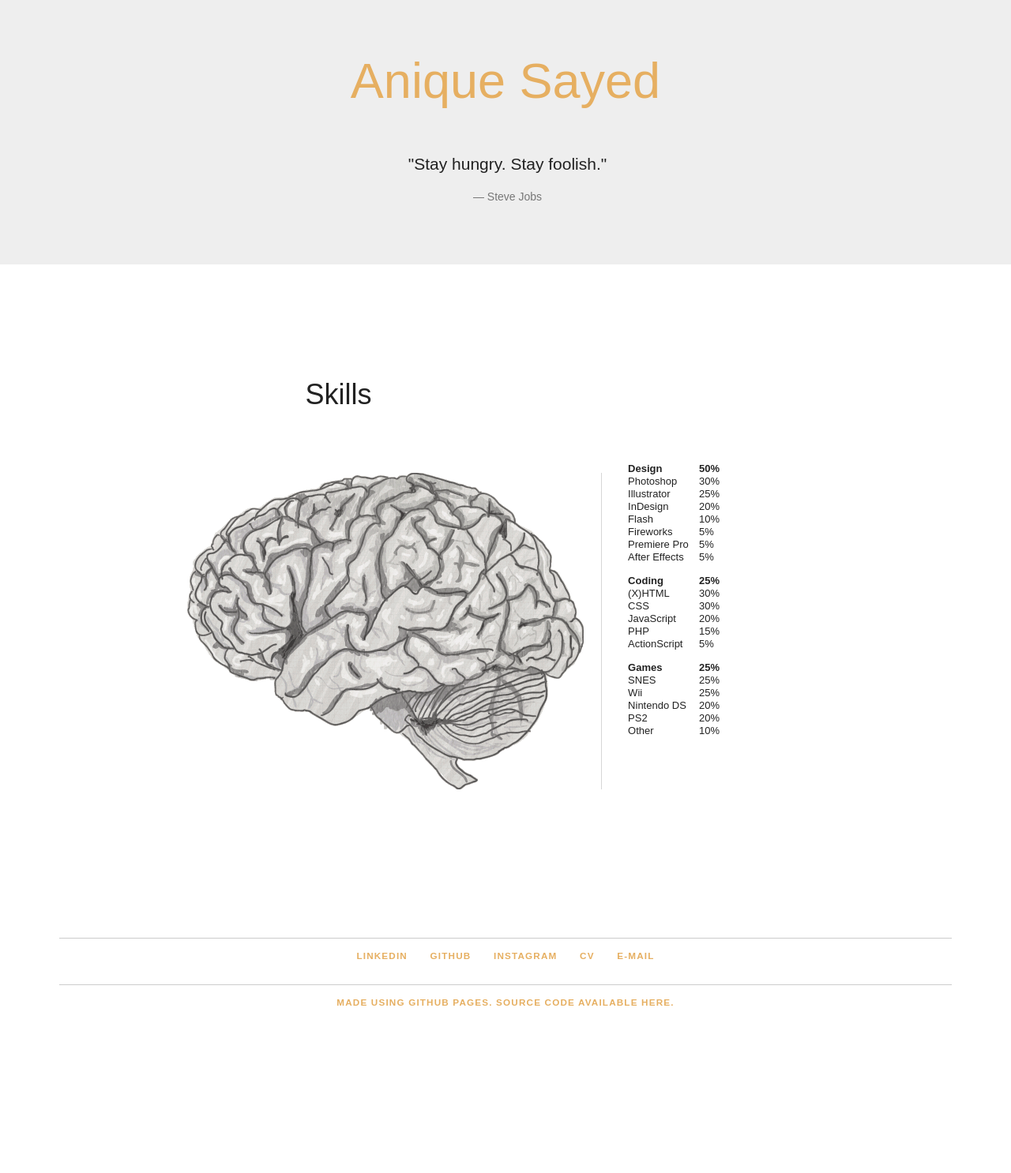
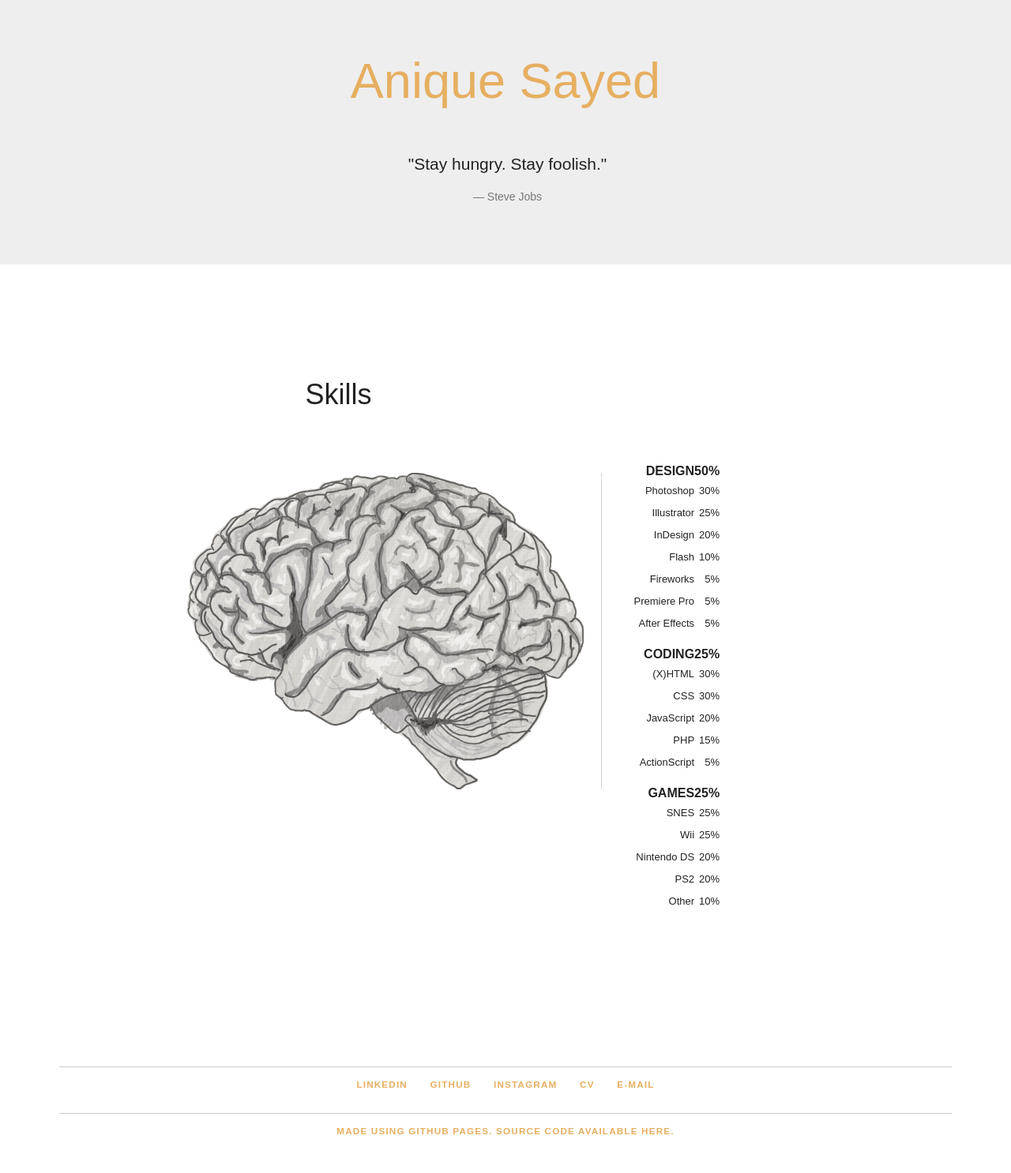
Before and after one commit to aniquesayed/aniquesayed.github.io, a Jekyll site: the page built from languages.html, in a window 1280 px wide. Shown: the whole page at 79% size. Built offline with Jekyll 4.4.1, drawn with Linux system fonts in a browser that asks for light colours; some web fonts are replaced; before the commit the page ends 1323 px from its top, so only the background shows below that.

Commit message:
editing languages page

```diff
--- a/css/skills.css
+++ b/css/skills.css
@@ -129,6 +129,27 @@
         width: 100%;
       }
 
+        #infografik .leftside table th {
+          line-height: 22px;
+          text-align: right;
+          font-size: 16px;
+          font-weight: bold;
+          text-transform: uppercase;
+          cursor: default;
+        }
+
+        #infografik .leftside table td {
+          padding: 3px 0;
+          line-height: 22px;
+          text-align: right;
+          cursor: default;
+        }
+
+        #infografik .leftside table td.aktivtd {
+          font-weight: bold;
+          color: #3e3d3b;
+        }
+
   #infografik .rightside {
     width: 525px;
     height: 401px;
@@ -142,7 +163,7 @@
     background: url('../images/layout/gehirn_sprite.png') no-repeat;
   }
 
-  /* Design */
+  /* Design
   #infografik .rightside.desi, #infografik .rightside.ps, #infografik .rightside.ai, #infografik .rightside.ind, #infografik .rightside.fla, #infografik .rightside.fw, #infografik .rightside.pp, #infografik .rightside.ae  {
     background-position: 0 -802px;
   }
```
